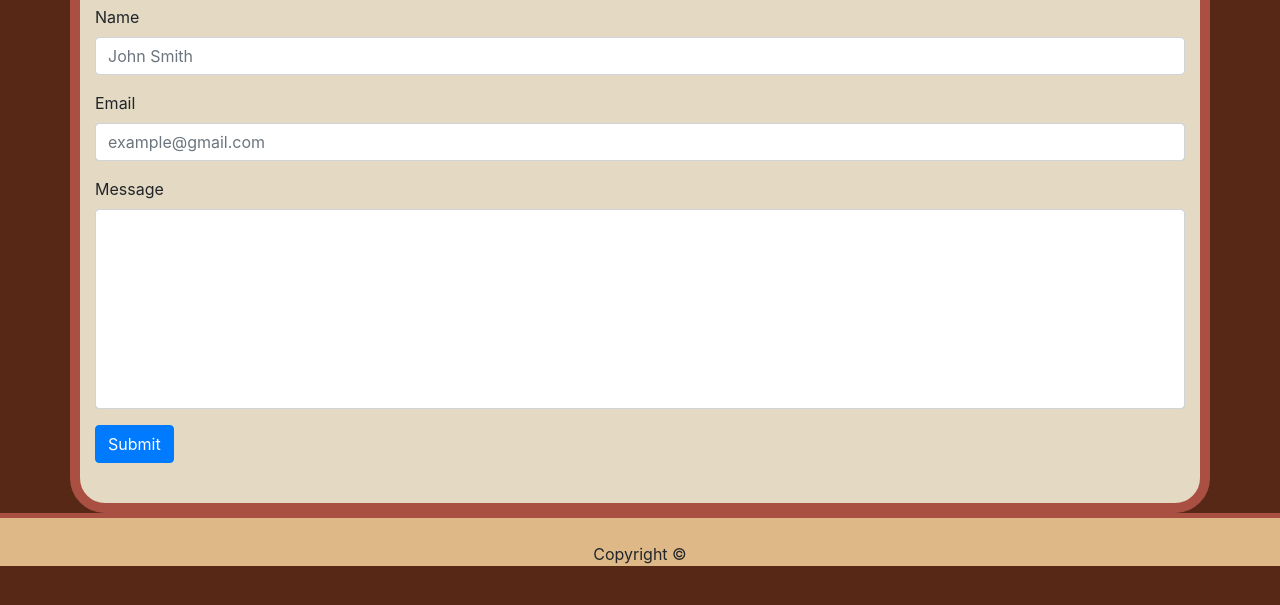
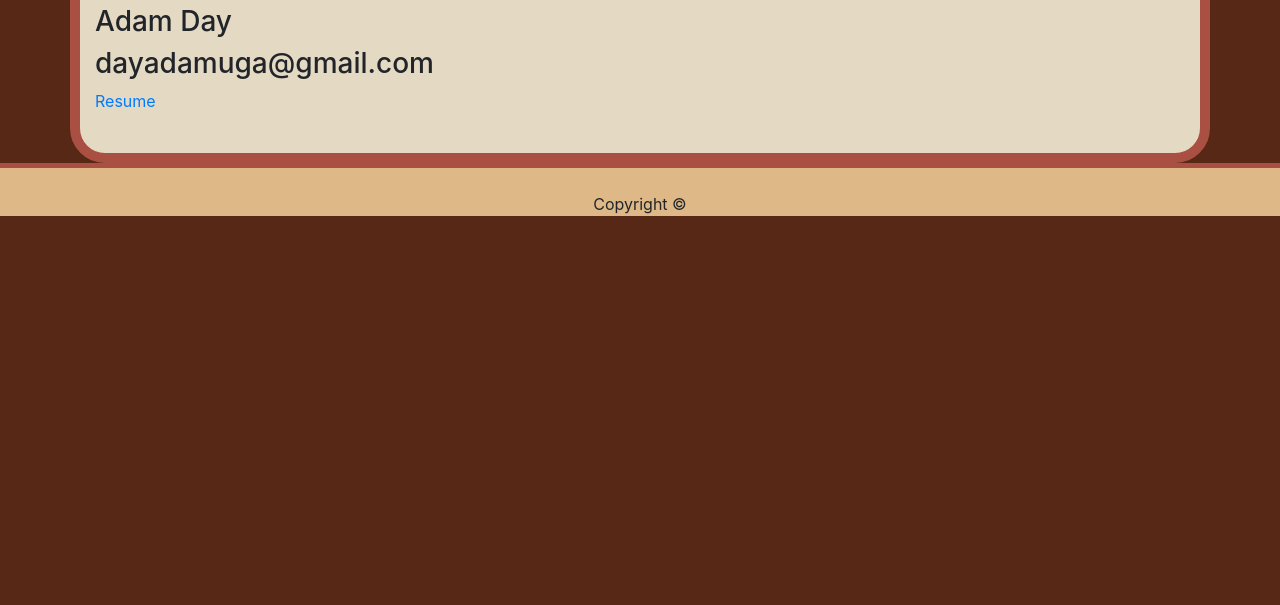
Before and after one commit to dayadam/Bootstrap-Portfolio, a plain HTML site: page contact.html in a window 1280 px wide. Shown: the part 167-772 px from the top of the page. Drawn offline with nearby package versions, Linux system fonts and the light colour scheme.

Commit message:
update 1

```diff
--- a/contact.html
+++ b/contact.html
@@ -37,22 +37,9 @@
 
     <div class="container main">
         <h2>Contact</h2>
-        <form>
-            <div class="form-group">
-                <label for="name">Name</label>
-                <input type="text" class="form-control" id="name" aria-describedby="nameHelp"
-                    placeholder="John Smith">
-            </div>
-            <div class="form-group">
-                <label for="email">Email</label>
-                <input type="email" class="form-control" id="email" placeholder="example@gmail.com">
-            </div>
-            <div class="form-group">
-                <label for="message">Message</label>
-                <input type="text" class="form-control message" id="message">
-            </div>
-            <button type="submit" class="btn btn-primary">Submit</button>
-        </form>
+        <h3>Adam Day</h3>
+        <h3>dayadamuga@gmail.com</h3>
+        <a href="assets/Adam_Day_Resume 12-02-2016.pdf">Resume</a>
     </div>
 
     <footer class="page-footer font-small blue pt-4">
```
Also changed, not shown: index.html (+6 -6 lines), assets/images/Billboard.jpg (added), assets/images/Survivor.logo.png (added), assets/images/red_gem.png (added), 1 other file.
